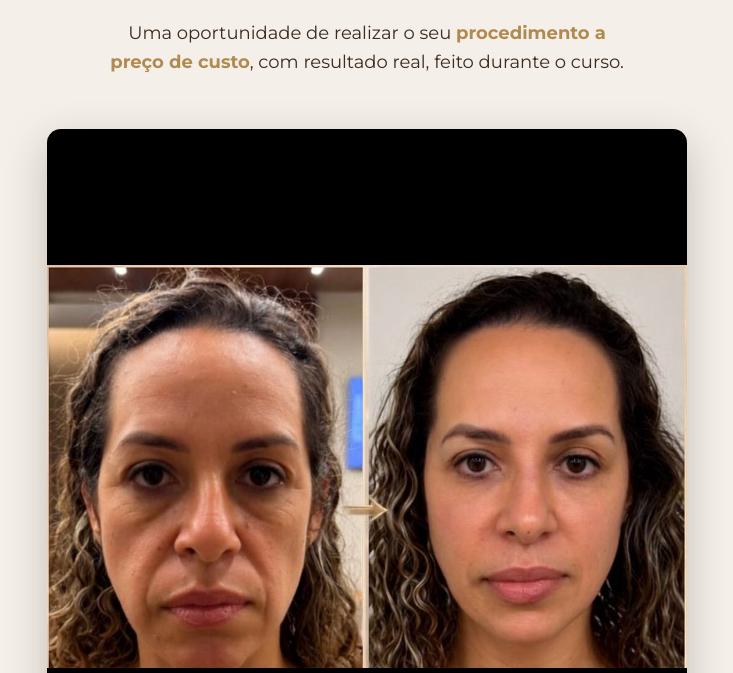
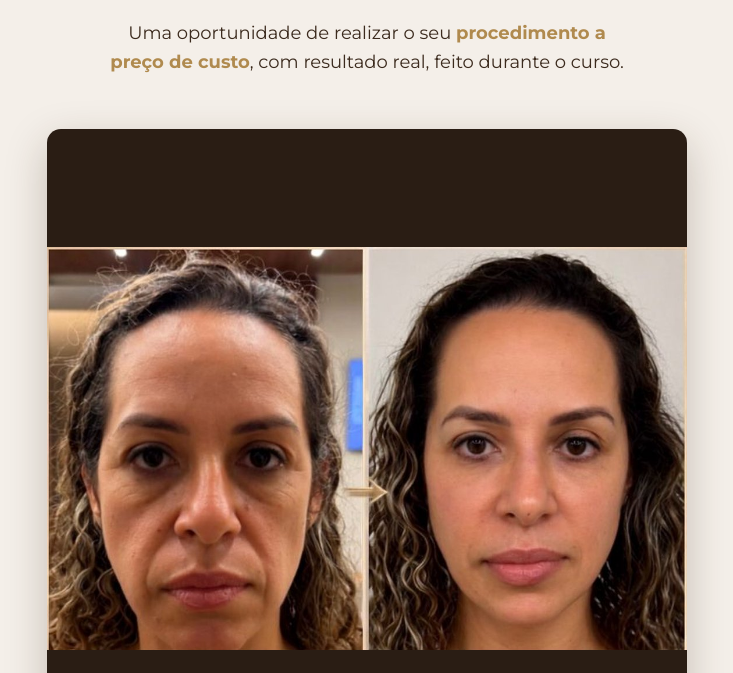
Before and after one commit to gestaodeprojetosmax-bit/lamina-paciente-modelo-site, a plain HTML site: page index.html in a window 1280 px wide. Shown: the part 279-952 px from the top of the page, without its empty margins (273-1006 px from the left). Drawn offline with nearby package versions, Linux system fonts and the light colour scheme.

Commit message:
Carrossel: altura uniforme (sem faixa preta)

```diff
--- a/index.html
+++ b/index.html
@@ -25,7 +25,7 @@ h2{font-family:'Playfair Display',serif;font-size:30px;text-align:center;margin:
 .box p{font-family:'Playfair Display',serif;font-size:24px}
 .box small{display:block;margin-top:8px;opacity:.75;font-size:13px}
 footer{text-align:center;font-size:12px;opacity:.6;padding:40px 0}
-.car{display:flex;overflow-x:auto;scroll-snap-type:x mandatory;gap:0;scrollbar-width:none}.car::-webkit-scrollbar{display:none}.car img{flex:0 0 100%;width:100%;scroll-snap-align:center;object-fit:contain;background:#000}.dots{display:flex;justify-content:center;gap:8px;margin:12px 0 0}.dots i{width:8px;height:8px;border-radius:50%;background:#b08a4e;opacity:.3;transition:.2s}.dots i.on{opacity:1}
+.car{display:flex;overflow-x:auto;scroll-snap-type:x mandatory;gap:0;scrollbar-width:none}.car::-webkit-scrollbar{display:none}.car img{flex:0 0 100%;width:100%;aspect-ratio:1/1;scroll-snap-align:center;object-fit:contain;background:var(--dark)}.dots{display:flex;justify-content:center;gap:8px;margin:12px 0 0}.dots i{width:8px;height:8px;border-radius:50%;background:#b08a4e;opacity:.3;transition:.2s}.dots i.on{opacity:1}
 </style><meta content="Paciente Modelo com o Dr. Ritchie: oportunidade de realizar seu procedimento a preço de custo no dia 08." name="description"/><meta content="noindex" name="robots"/></head><body><div class="wrap">
 <header>
 <div class="eyebrow">Dr. Ritchie</div>
```
